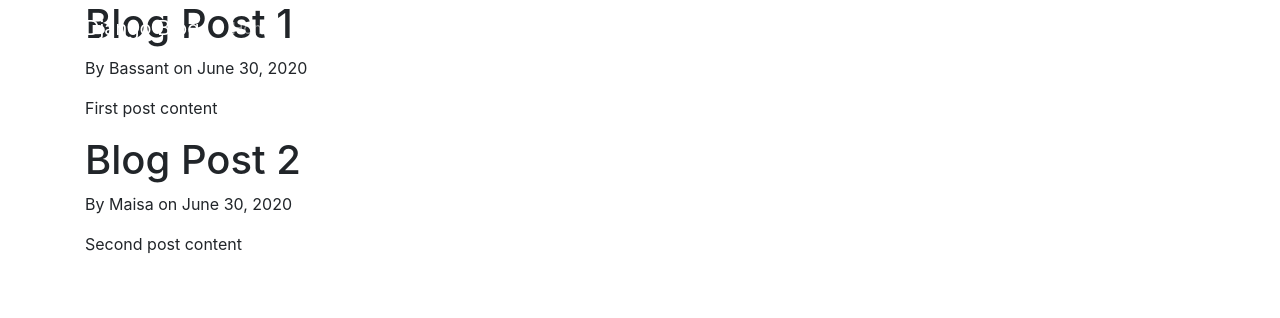
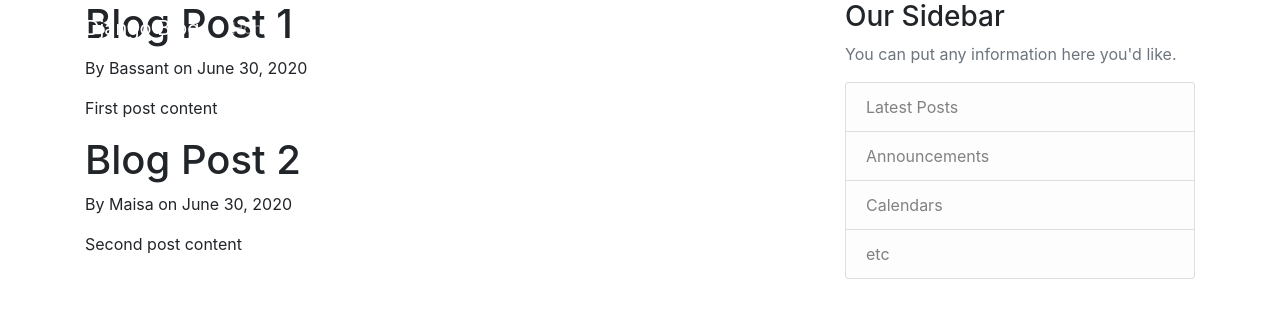
Before and after one commit to BGZ30/HelloDjango, a Django app: page /blog/ in a window 1280 px wide. Shown: the top 318 px of the page. Run offline with Django 3.2, Linux system fonts and the light colour scheme; some libraries are stand-ins or nearby versions.

Commit message:
updated with new content

```diff
--- a/WebApp/blog/templates/blog/base.html
+++ b/WebApp/blog/templates/blog/base.html
@@ -56,7 +56,26 @@
       </nav>
     </header>
 
-    <div class="container">{% block content %}{% endblock %}</div>
+    <main role="main" class="container">
+      <div class="row">
+        <div class="col-md-8">
+          {% block content %}{% endblock %}
+        </div>
+        <div class="col-md-4">
+          <div class="content-section">
+            <h3>Our Sidebar</h3>
+            <p class='text-muted'>You can put any information here you'd like.
+              <ul class="list-group">
+                <li class="list-group-item list-group-item-light">Latest Posts</li>
+                <li class="list-group-item list-group-item-light">Announcements</li>
+                <li class="list-group-item list-group-item-light">Calendars</li>
+                <li class="list-group-item list-group-item-light">etc</li>
+              </ul>
+            </p>
+          </div>
+        </div>
+      </div>
+    </main>
 
     <!-- Optional JavaScript -->
     <!-- jQuery first, then Popper.js, then Bootstrap JS -->
```
